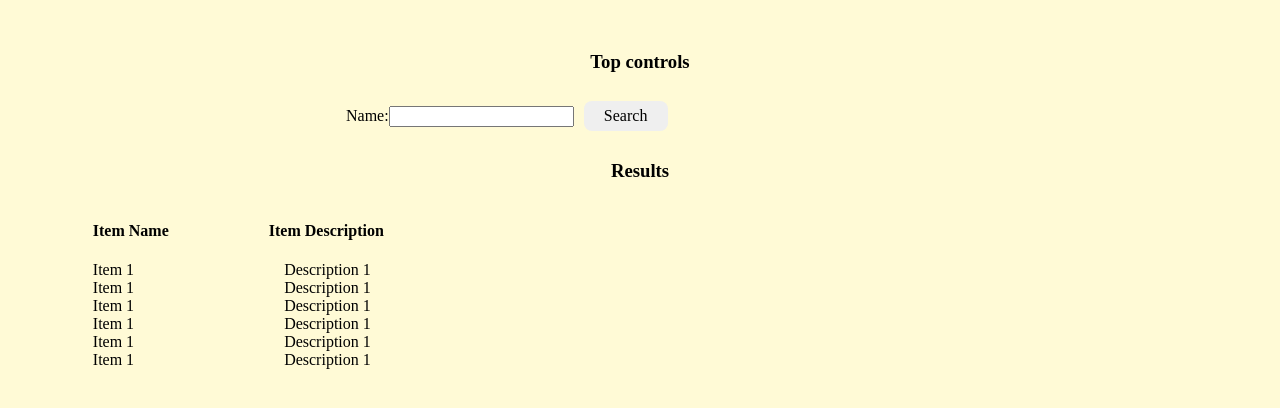
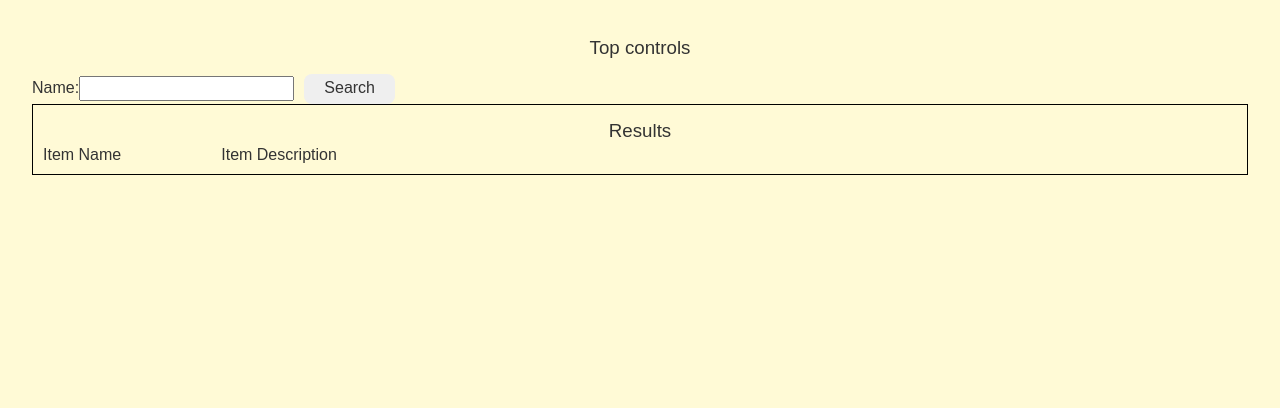
Before and after one commit to pestler/React-Task, a React (Vite) app: page / in a window 1280 px wide. Shown: the top 408 px of the page. Built offline with nearby package versions, Linux system fonts and the light colour scheme.

Commit message:
feat: add props in card

```diff
--- a/src/components/card-list/card-list.scss
+++ b/src/components/card-list/card-list.scss
@@ -1,15 +1,16 @@
 .card_list {
     display: flex;
     flex-direction: column;
-    width: 90%;
+    padding: 10px;
+    border: black 1px solid;
 }
 
-.card_list-box{
+.title_box {
     display: flex;
-    flex-direction: column;
-    justify-content: flex-start;
+    gap: 100px;
 }
-.title_box{
-display: flex;
-gap: 100px;
+
+h3 {
+    text-align: center;
+    padding: 5px 0;
 }
--- a/src/components/card-list/card-list.tsx
+++ b/src/components/card-list/card-list.tsx
@@ -1,27 +1,16 @@
 import { Component } from 'react';
-import Card from '../card/card';
 import './card-list.scss';
 
 class CardList extends Component {
   render() {
     return (
-      <>
       <div className="card_list">
         <h3>Results</h3>
         <div className="title_box">
           <h4>Item Name</h4>
           <h4>Item Description</h4>
         </div>
-          <div className="card_list-box">
-            <Card />
-            <Card />
-            <Card />
-            <Card />
-            <Card />
-            <Card />
       </div>
-        </div>
-      </>
     );
   }
 }
--- a/src/components/card/card.scss
+++ b/src/components/card/card.scss
@@ -1,4 +1,13 @@
-.card_box{
+.card_box {
     display: flex;
-    gap: 150px;
+    gap: 30px;
+    text-align: left;
+    border: black 1px solid;
 }
+
+.description {}
+
+.title {
+    width: 150px;
+    border: black 1px solid;
+}
--- a/src/components/card/card.tsx
+++ b/src/components/card/card.tsx
@@ -1,12 +1,26 @@
 import { Component } from 'react';
 import './card.scss';
+import Person from '../../types/types';
 
-class Card extends Component {
+interface ChildProps {
+  person: Person;
+}
+class Card extends Component<ChildProps> {
   render() {
     return (
       <div className="card_box">
-        <span>Item 1</span>
-        <span>Description 1</span>
+        <div className="title">
+          <h4>{this.props.person.name}</h4>
+        </div>
+        <div className="description">
+          <h5>Height: {this.props.person.height}</h5>
+          <h5>Mass: {this.props.person.mass}</h5>
+          <h5>Hair Color: {this.props.person.hair_color}</h5>
+          <h5>Skin Color: {this.props.person.skin_color}</h5>
+          <h5>Eye Color: {this.props.person.eye_color}</h5>
+          <h5>Birth Year: {this.props.person.birth_year}</h5>
+          <h5>Gender: {this.props.person.gender}</h5>
+        </div>
       </div>
     );
   }
--- /dev/null
+++ b/src/components/error/error.scss
@@ -0,0 +1,4 @@
+.card_box{
+    display: flex;
+    gap: 150px;
+}
--- a/src/components/header/header.scss
+++ b/src/components/header/header.scss
@@ -1,13 +1,6 @@
 header {
-    width: 50%;
+    width: 90%;
     display: flex;
     justify-content: space-between;
     flex-direction: column;
 }
-
-.header-box {
-    display: flex;
-    gap: 50px;
-    padding: 10px;
-    align-items: center;
-}
--- a/src/components/header/header.tsx
+++ b/src/components/header/header.tsx
@@ -1,5 +1,4 @@
 import { Component } from 'react';
-import SearchInput from '../search-input/search-input';
 import './header.scss';
 
 class Header extends Component {
@@ -7,9 +6,6 @@ class Header extends Component {
     return (
       <header>
         <h3>Top controls</h3>
-        <div className="header-box">
-          <SearchInput />
-        </div>
       </header>
     );
   }
--- /dev/null
+++ b/src/components/main/main.scss
@@ -0,0 +1,5 @@
+.search-box {
+  gap: 50px;
+  padding: 10px;
+  width: 100%;
+}
--- a/src/components/main/main.tsx
+++ b/src/components/main/main.tsx
@@ -1,9 +1,14 @@
 import { Component } from 'react';
-import CardList from '../card-list/card-list';
+import SearchInput from '../search-input/search-input';
+import './main.scss';
 
 class Main extends Component {
   render() {
-    return <CardList />;
+    return (
+      <div className="search-box">
+        <SearchInput />
+      </div>
+    );
   }
 }
 
--- a/src/components/search-input/search-input.tsx
+++ b/src/components/search-input/search-input.tsx
@@ -2,6 +2,8 @@ import React, { Component, FormEvent, InputHTMLAttributes } from 'react';
 import { localStorageService } from '../../service/localStorage.service';
 import './search-input.scss';
 import Person from '../../types/types';
+import CardList from '../card-list/card-list';
+import Card from '../card/card';
 
 interface SearchInputState extends InputHTMLAttributes<HTMLInputElement> {
   inputValue: string;
@@ -73,18 +75,12 @@ class SearchInput extends Component<object, SearchInputState> {
 
         {loading && <div>Loading...</div>}
         {error && <div>{error}</div>}
+        <CardList />
         {data.length > 0 && (
-          <div>
+          <div className="item-box">
             {data.map((person, index) => (
               <div key={index}>
-                <h2>{person.name}</h2>
-                <p>Height: {person.height}</p>
-                <p>Mass: {person.mass}</p>
-                <p>Hair Color: {person.hair_color}</p>
-                <p>Skin Color: {person.skin_color}</p>
-                <p>Eye Color: {person.eye_color}</p>
-                <p>Birth Year: {person.birth_year}</p>
-                <p>Gender: {person.gender}</p>
+                <Card person={person} />
               </div>
             ))}
           </div>
--- a/src/index.scss
+++ b/src/index.scss
@@ -1,7 +1,160 @@
-
 body {
   background: hsla(53, 100%, 92%);
   margin: 0;
   min-width: 320px;
   min-height: 100vh;
 }
+
+h1,
+h2,
+h3,
+h4,
+h5,
+h6 {
+  margin: 0;
+  font-weight: normal;
+}
+
+
+html {
+  line-height: 1.15;
+  -webkit-text-size-adjust: 100%;
+}
+
+body {
+  margin: 0;
+}
+
+h1 {
+  font-size: 2em;
+  margin: 0.67em 0;
+}
+
+hr {
+  box-sizing: content-box;
+  height: 0;
+  overflow: visible;
+}
+
+pre {
+  font-family: monospace, monospace;
+  font-size: 1em;
+}
+
+a {
+  background-color: transparent;
+  -webkit-text-decoration-skip: objects;
+}
+
+img {
+  border-style: none;
+}
+
+button,
+input,
+optgroup,
+select,
+textarea {
+  font-family: sans-serif;
+  font-size: 100%;
+  line-height: 1.15;
+  margin: 0;
+}
+
+button,
+input {
+  overflow: visible;
+}
+
+button,
+select {
+  text-transform: none;
+}
+
+button,
+html [type="button"],
+[type="reset"],
+[type="submit"] {
+  -webkit-appearance: button;
+}
+
+button::-moz-focus-inner,
+input::-moz-focus-inner {
+  padding: 0;
+}
+
+button:-moz-focusring,
+input:-moz-focusring {
+  outline: 1px dotted ButtonText;
+}
+
+textarea {
+  overflow: auto;
+}
+
+[type="checkbox"],
+[type="radio"] {
+  box-sizing: border-box;
+  padding: 0;
+}
+
+[type="number"]::-webkit-inner-spin-button,
+[type="number"]::-webkit-outer-spin-button {
+  height: auto;
+}
+
+[type="search"] {
+  -webkit-appearance: textfield;
+  outline-offset: -2px;
+}
+
+[type="search"]::-webkit-search-cancel-button,
+[type="search"]::-webkit-search-decoration {
+  -webkit-appearance: none;
+}
+
+::-webkit-file-upload-button {
+  -webkit-appearance: button;
+  font: inherit;
+}
+
+ol,
+ul {
+  list-style: none;
+  padding: 0;
+}
+
+table {
+  border-collapse: collapse;
+  border-spacing: 0;
+}
+
+caption,
+th,
+td {
+  text-align: left;
+  font-weight: normal;
+  vertical-align: middle;
+}
+
+figure {
+  margin: 0;
+}
+
+fieldset {
+  border: 0;
+  margin: 0;
+  padding: 0;
+}
+
+body,
+button,
+input,
+select,
+textarea {
+  color: #333;
+}
+
+body {
+  font-family: sans-serif;
+}
```
Also changed, not shown: src/components/error/error.tsx (added, +15 -0 lines). Lines whose indentation alone changed are shown as unchanged.
